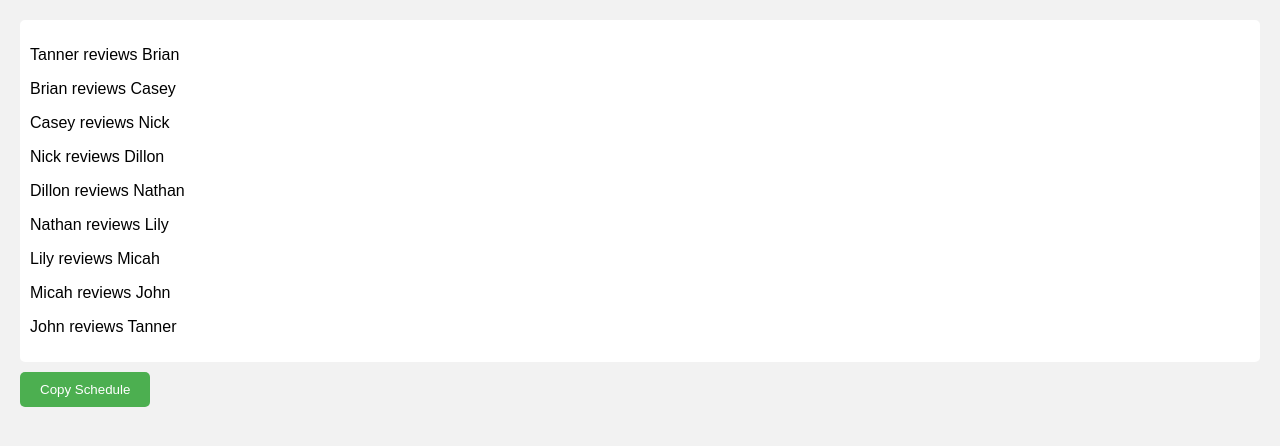
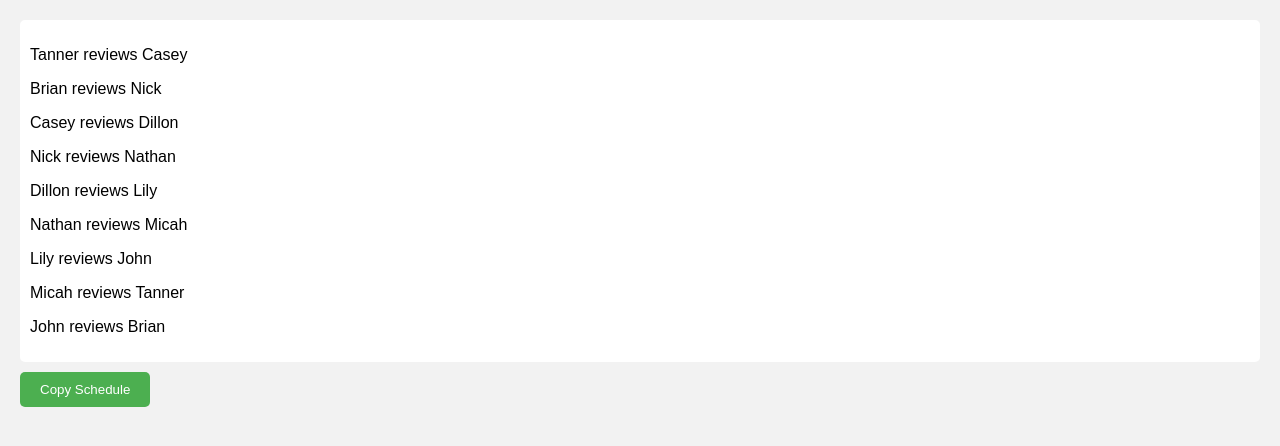
Before and after one commit to caseysugden/code-review-schedule, a plain HTML site: page index.html in a window 1280 px wide. Drawn offline with Linux system fonts and the light colour scheme.

Commit message:
Updated logic to make sure that we don't review the same person twice in a row

```diff
--- a/index.html
+++ b/index.html
@@ -51,19 +51,18 @@
       return arr;
     }
 
-    const startDate = new Date(2023, 6, 12, 14);
+    const startDate = new Date(2023, 7, 30, 14);
     const todayDate = new Date();
     const weekMilli = 1_000 * 60 * 60 * 24 * 7;
     const wednesdaysSince = Math.ceil(
-      (todayDate.getTime() - startDate.getTime()) / weekMilli
-    );
+  (todayDate.getTime() - startDate.getTime()) / weekMilli
+);
 
-    const defaultArr = createNameArray();
-    const compareArr = createNameArray(
-      (wednesdaysSince + 1) % defaultArr.length === 0
-        ? wednesdaysSince + 2
-        : wednesdaysSince + 1
-    );
+const defaultArr = createNameArray();
+// +1 because wednesdaySince at that start is 0, and we'd be reviewing ourselves.
+const compareArr = createNameArray(
+  wednesdaysSince + Math.floor(wednesdaysSince / defaultArr.length) + 1
+);
 
     const reviewScheduleElement = document.getElementById("reviewSchedule");
     for (let i = 0; i < defaultArr.length; i++) {
```
